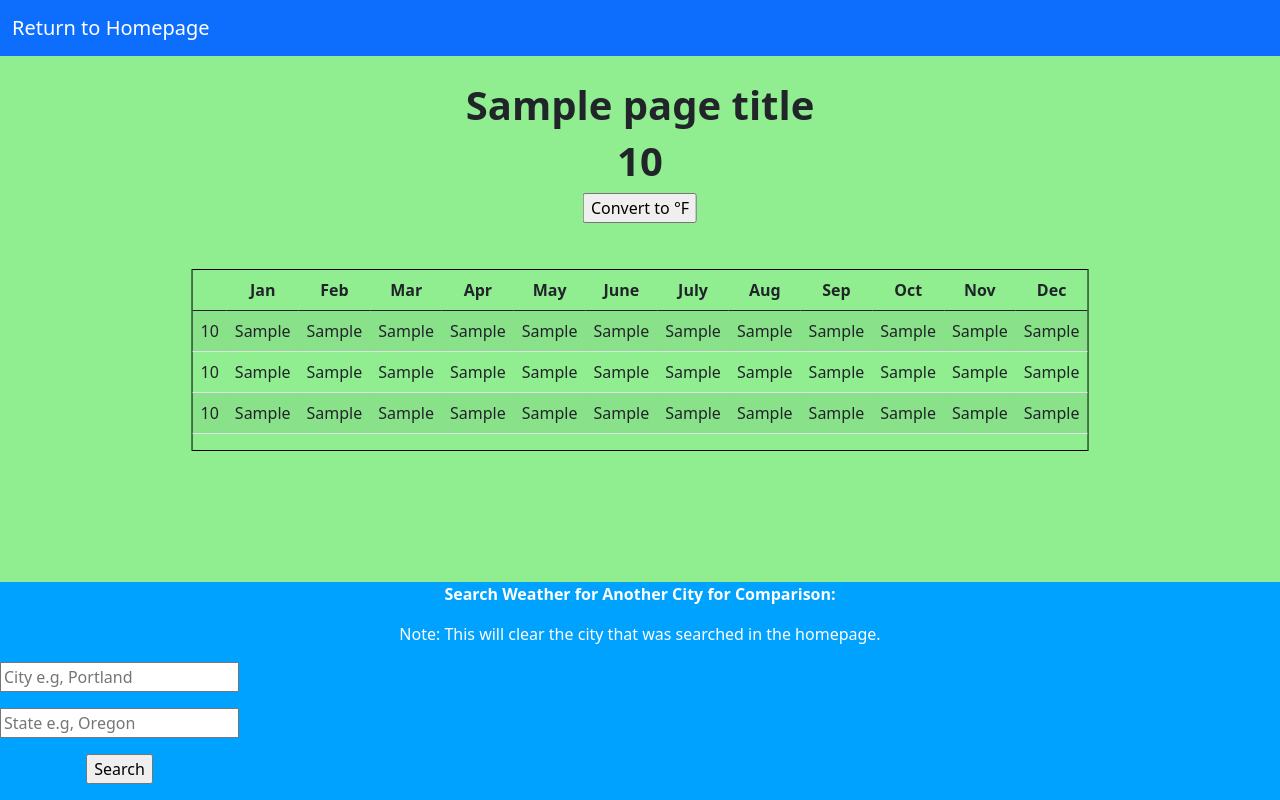
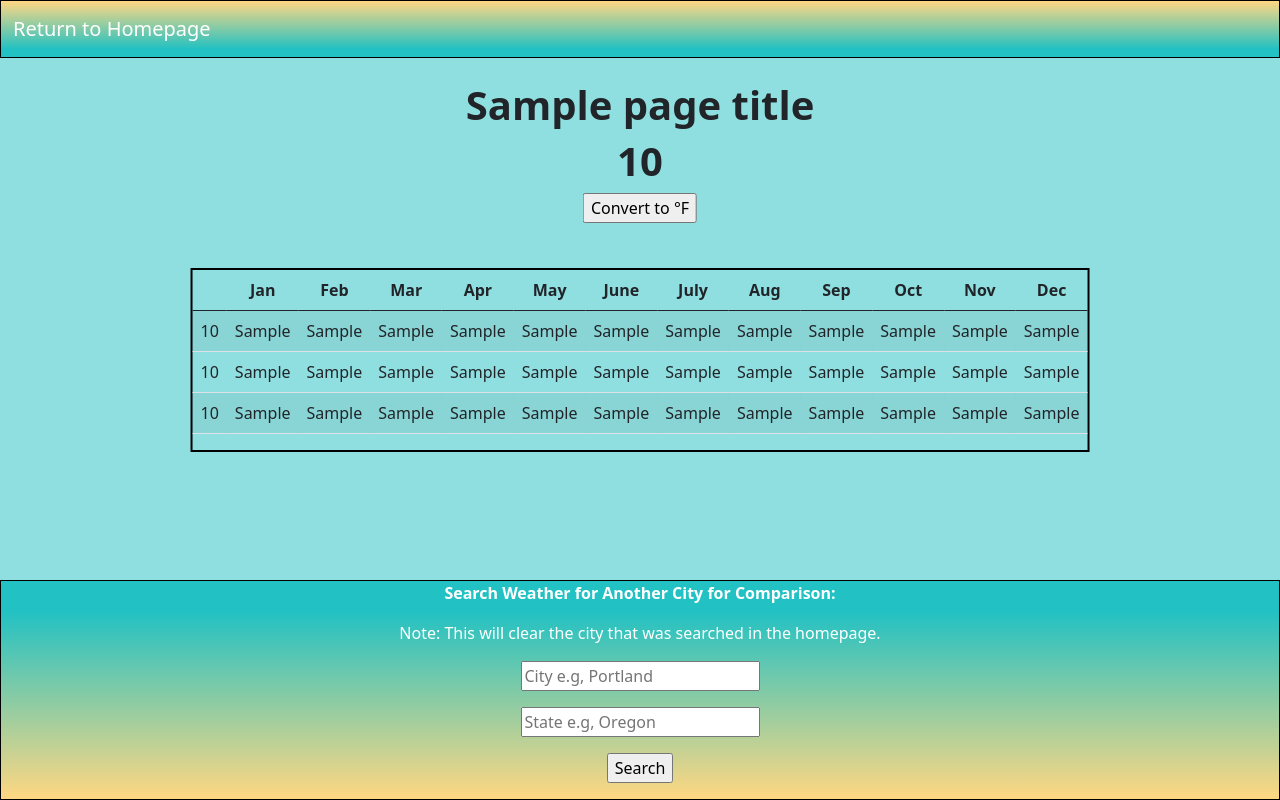
Before and after one commit to ferdous-sarwary/CS361_Projects, a Flask app: template GUI/Templates/celsius.html in a window 1280 px wide. Run offline with Flask 2, Linux system fonts and the light colour scheme; the template is opened without the code that fills it: most values are stand-ins (such as "Sample title", 1, 10 or a date in 2020).

Commit message:
Update main.css

```diff
--- a/GUI/Static/main.css
+++ b/GUI/Static/main.css
@@ -1,6 +1,7 @@
 body
 {
-    background: #90ee90;
+	background: rgb(34,193,195, 0.5);
+	border: 1px solid #000000;
 }
 
 .weatherTable {
@@ -17,7 +18,12 @@ color: white;
 }
 
 .weatherTable {
-	border: 1px solid #000000;
+	border: 2px solid #000000;
+}
+
+.navbar{
+	background: rgb(34,193,195);
+	background: linear-gradient(0deg, rgba(34,193,195,1) 14%, rgba(255,215,130,1) 100%);
 }
 
 footer {
@@ -25,8 +31,10 @@ footer {
 	left: 0;
 	bottom: 0;
 	width: 100%;
-  background-color: #00a2ff;
+	background: rgb(34,193,195);
+	background: linear-gradient(180deg, rgba(34,193,195,1) 14%, rgba(255,215,130,1) 100%);
 	color: white;
+	border: 1px solid #000000;
 }
 
 .jumbotron {
@@ -38,8 +46,8 @@ footer {
 	text-align: center;
 }
 
-form {
-  display: inline-block;
+.footer form {
+	display: inline-block !important;
 }
 
 p {
```
Lines whose indentation alone changed are shown as unchanged.
